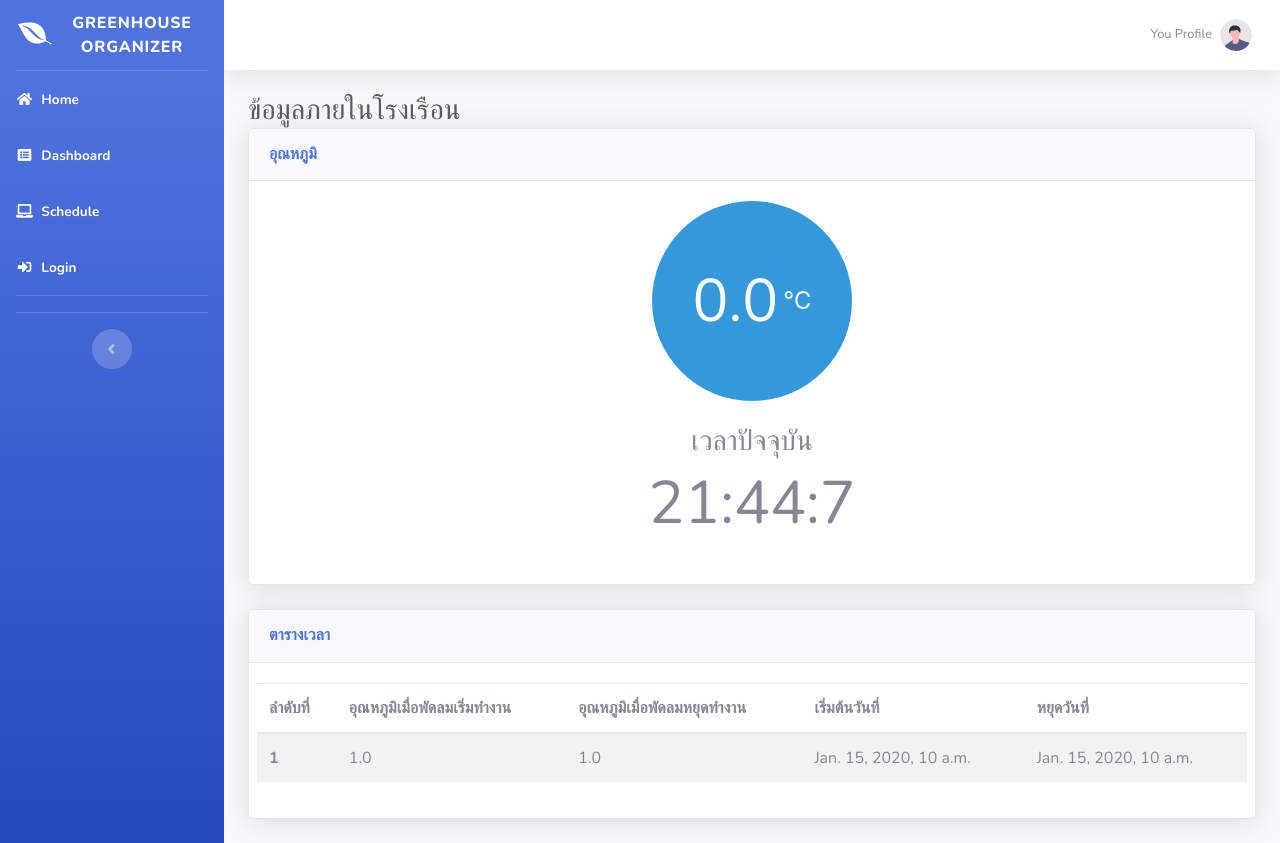
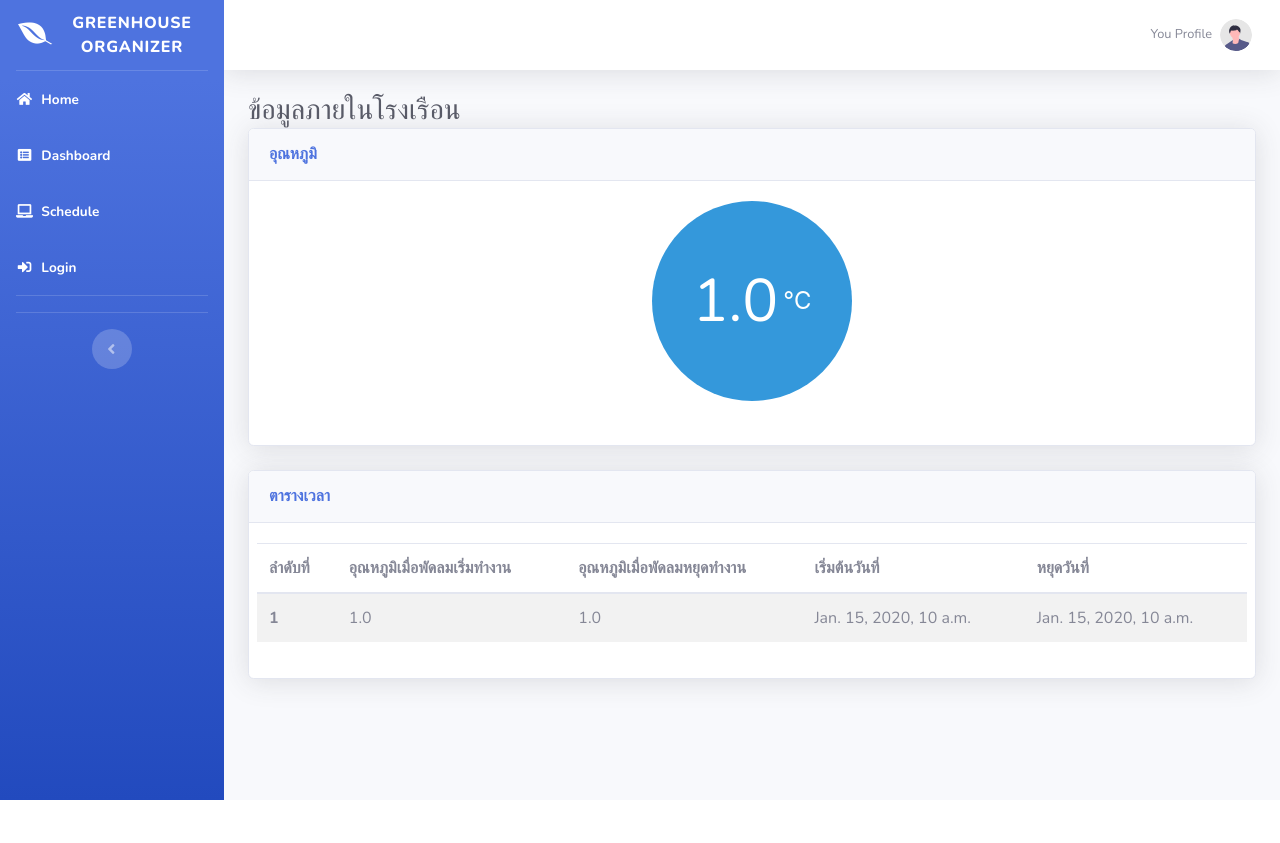
Before and after one commit to XBank2544/green-house-real, a Django app: page /dashboard/ in a window 1280 px wide. After the commit the page ends 800 px from the top, so only its background shows below. Run offline with Django 4.2, Linux system fonts and the light colour scheme; tables that the repository leaves empty hold one stand-in row (values such as "Sample post"); some libraries are stand-ins or nearby versions.

Commit message:
Fix Dashboard

```diff
--- a/templates/dashboard.html
+++ b/templates/dashboard.html
@@ -15,16 +15,11 @@
         <!-- Temperature Circle -->
         <div class="circle">
             {% if listdata %}
-            <h1 id="temperature">{{listdata.last.temp}}</h1>
+            <h1 id="temperature">{{ listdata.last.temp }}</h1>
             {% endif %}
             <span>&#8451;</span>
         </div>
     <br>
-        <!-- Digital Clock -->
-    <h1 class="h3 mb-0 text-bg-gray-900" style="text-align:center;">เวลาปัจจุบัน</h1>
-        <div class="clock">
-            <p id="clock"></p>
-        </div>
     </div>
 </div>
     <!-- Countdown Timer -->
```
